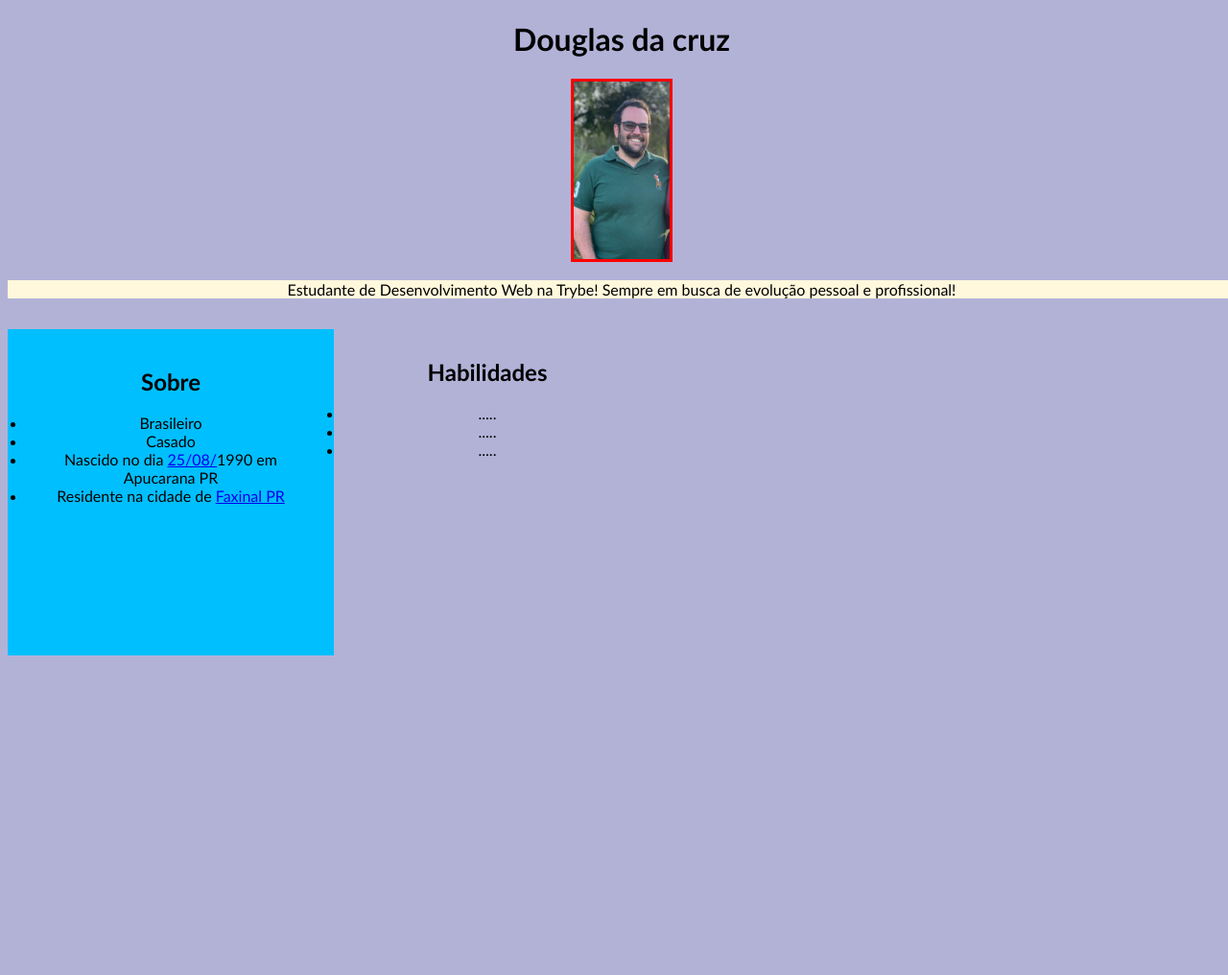
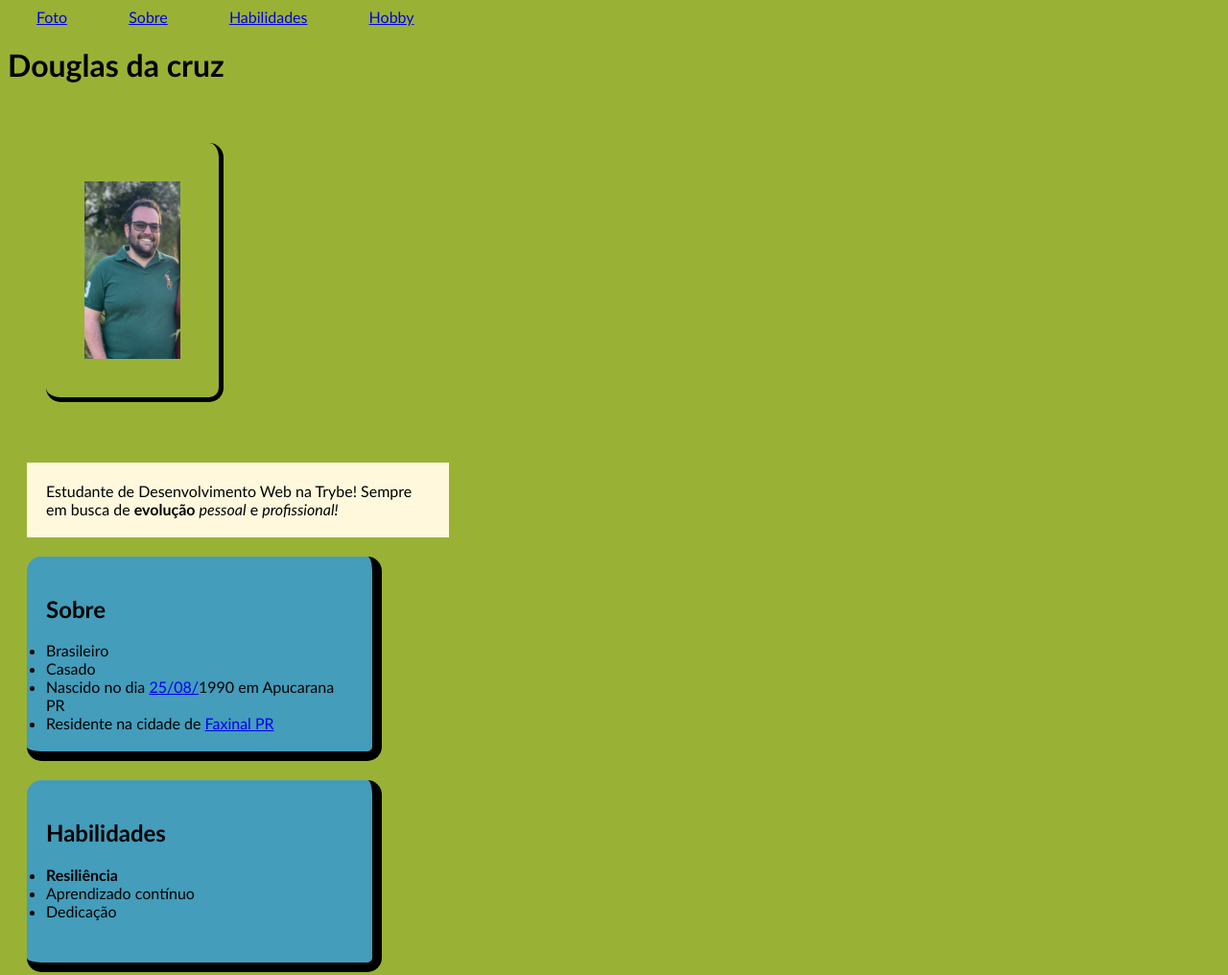
Before and after one commit to DGCruz/portifolio, a plain HTML site: page index.html in a window 1280 px wide. Shown: the top 1016 px of the page at 96% size. Before the commit the page ends 800 px from the top, so only its background shows below. Drawn offline with Linux system fonts and the light colour scheme.

Commit message:
Finalizando todos so pedidos de execução do exercicío!

```diff
--- a/index.html
+++ b/index.html
@@ -11,15 +11,23 @@
 <body id="body">
     <header>   <!-- -->
         <div>
+
+            <span class="links"><a translate="no" href="#imgPerfil">Foto</a></span>
+            <span class="links"><a href="#sobre">Sobre</a></span>
+            <span class="links"><a href="#habilidades">Habilidades</a></span>
+            <span class="links"><a href="#hobby">Hobby</a></span>
+        </div>
+
+        <div>
             <h1>Douglas da cruz</h1>
         </div>
         <div><!-- Imagem de perfil. -->
             <img id="imgPerfil" src="./imagens/foto1.jpeg">
-            <p id="textoAlternativo"> Estudante de Desenvolvimento Web na Trybe! Sempre em busca de evolução pessoal e profissional!</p>
+            <p id="textoAlternativo"> Estudante de Desenvolvimento Web na Trybe! Sempre em busca de <strong>evolução</strong> <em>pessoal</em> e <em> profissional!</em></p>
         </div>
 
         <div>
-            <ul id="sobre">
+            <ul class="lista" id="sobre">
                 <h2>Sobre</h2>
                 <li>Brasileiro</li>
                 <li>Casado</li>
@@ -28,13 +36,20 @@
 
             </ul>
 
-            <ul id="habilidades">
+            <ul class="lista" id="habilidades">
                 <h2>Habilidades</h2>
-                <li>.....</li>
-                <li>.....</li>
-                <li>.....</li>
+                <li><strong> Resiliência </strong></li>
+                <li>Aprendizado contínuo</li>
+                <li>Dedicação</li>
+            </ul>
+
+            <ul class="lista" id="hobby">
+                <h2>Hobby</h2>
+                <li>Automobilismo -> <a target="_blank" href="https://www.grandepremio.com.br/">dica de blog para seguir. </a></li>
             </ul>
         </div>
+
+
     </header>
 
 
--- a/style.css
+++ b/style.css
@@ -1,36 +1,40 @@
 #body{
     font-family: 'Gill Sans', 'Gill Sans MT', Calibri, 'Trebuchet MS', sans-serif;
-    background-color: rgb(178, 178, 215);
-    text-align: center;
+    background-color: rgb(153, 178, 53);
     width: 100%;
 
 }
 #imgPerfil{
+    margin: 40px;
+    padding: 40px;
     width: 100px;
-    border: 3px solid red;
-}
+    border-radius: 15px;
+    border-right: 5px solid black;
+    border-bottom: 5px solid black;}
 
 #textoAlternativo{
+    width: 400px;
+    margin: 20px;
+    padding: 20px;
     background-color: cornsilk;
 
 }
-#sobre{
 
+
+.lista{
+
+    margin: 20px;
     padding: 20px;
-    background-color: deepskyblue;
-    font-weight: 900px;
-    float:left;
-    width: 20%;
+    border-radius: 15px;
+    border-right: 10px solid black;
+    border-bottom: 10px solid black;
+
+    background-color: rgb(67, 157, 187);
+    text-align: left;
+    width: 25%;
     min-width: 300px;
-    min-height: 300px;
-
+    min-height: 150px;
 }
-#habilidades{
-
-    padding: 10px;
-    float: left;
-
-    width: 20%;
-    min-width: 300px;
-    min-height: 300px;
+.links{
+    margin: 30px;
 }
```
